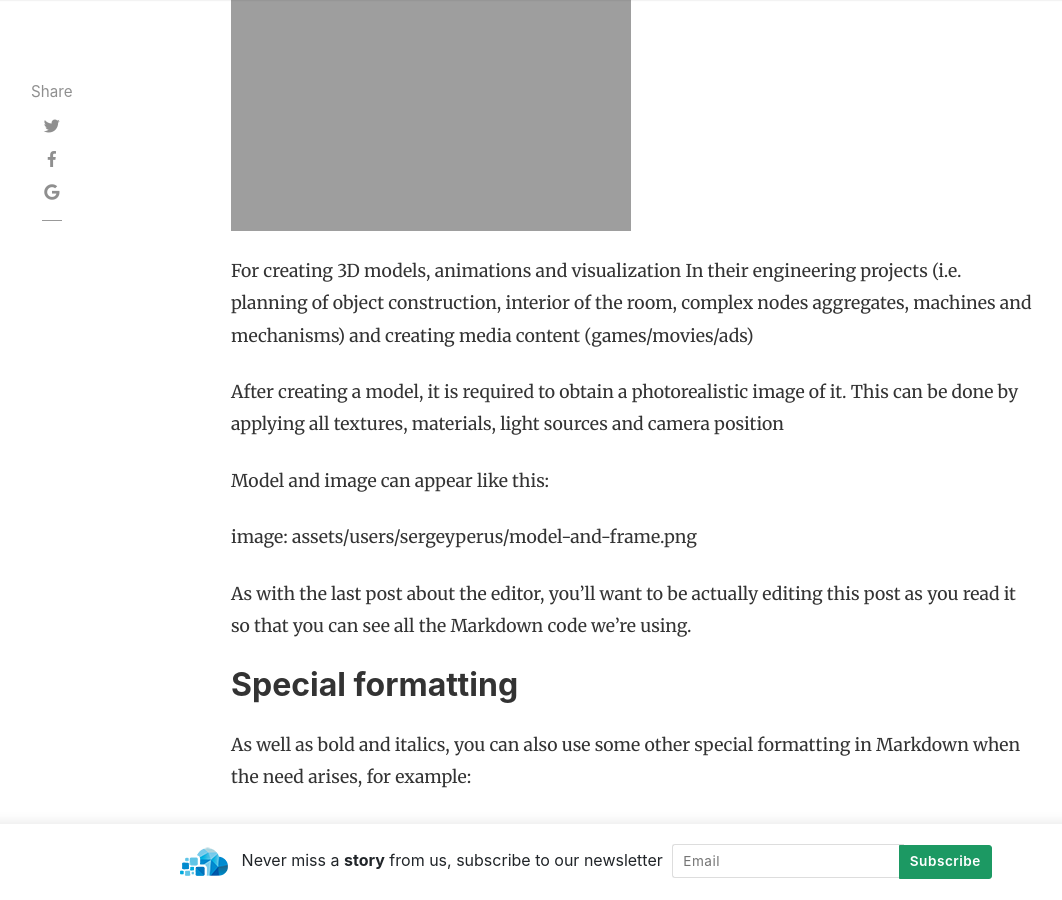
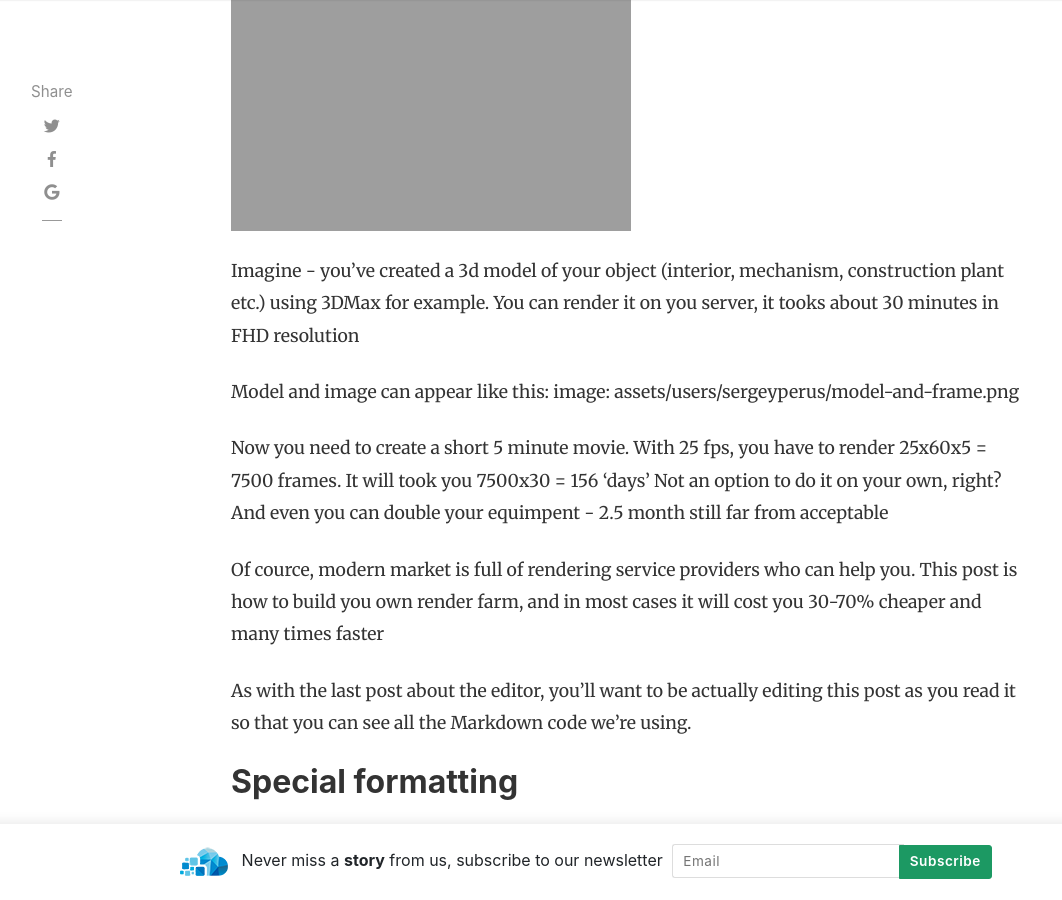
Before and after one commit to AzCEE/azcee.github.io, a Jekyll site: the page built from _posts/2019-01-31-rendering-with-azure.md, in a window 1280 px wide and 900 px high, scrolled down 350 px. Shown: the whole window, without its empty margins (54-1116 px from the left). Built offline with Jekyll 4.4.1, drawn with Linux system fonts in a browser that asks for light colours; nearby versions of some CDN libraries; comment, search, counter and statistics services are not loaded.

Commit message:
Update 2019-01-31-rendering-with-azure.md

```diff
--- a/_posts/2019-01-31-rendering-with-azure.md
+++ b/_posts/2019-01-31-rendering-with-azure.md
@@ -7,14 +7,19 @@ image: assets/users/sergeyperus/robot.png
 featured: true
 
 ---
-For creating 3D models, animations and visualization
-In their engineering projects (i.e. planning of object construction, interior of the room, complex nodes aggregates, machines and mechanisms) and creating media content (games/movies/ads)
-
-After creating a model, it is required to obtain a photorealistic image of it. This can be done by applying all textures, materials, light sources and camera position
+Imagine - you've created a 3d model of your object (interior, mechanism, construction plant etc.) using 3DMax for example. You can render it on you server, it tooks about 30 minutes in FHD resolution
 
 Model and image can appear like this:
+image: assets/users/sergeyperus/model-and-frame.png
 
-image: assets/users/sergeyperus/model-and-frame.png
+Now you need to create a short 5 minute movie. With 25 fps, you have to render 25x60x5 = 7500 frames. It will took you 7500x30 = 156 'days'
+Not an option to do it on your own, right? And even you can double your equimpent - 2.5 month still far from acceptable
+
+Of cource, modern market is full of rendering service providers who can help you.
+This post is how to build you own render farm, and in most cases it will cost you 30-70% cheaper and many times faster
+
+
+
 
 As with the last post about the editor, you'll want to be actually editing this post as you read it so that you can see all the Markdown code we're using.
 
```
